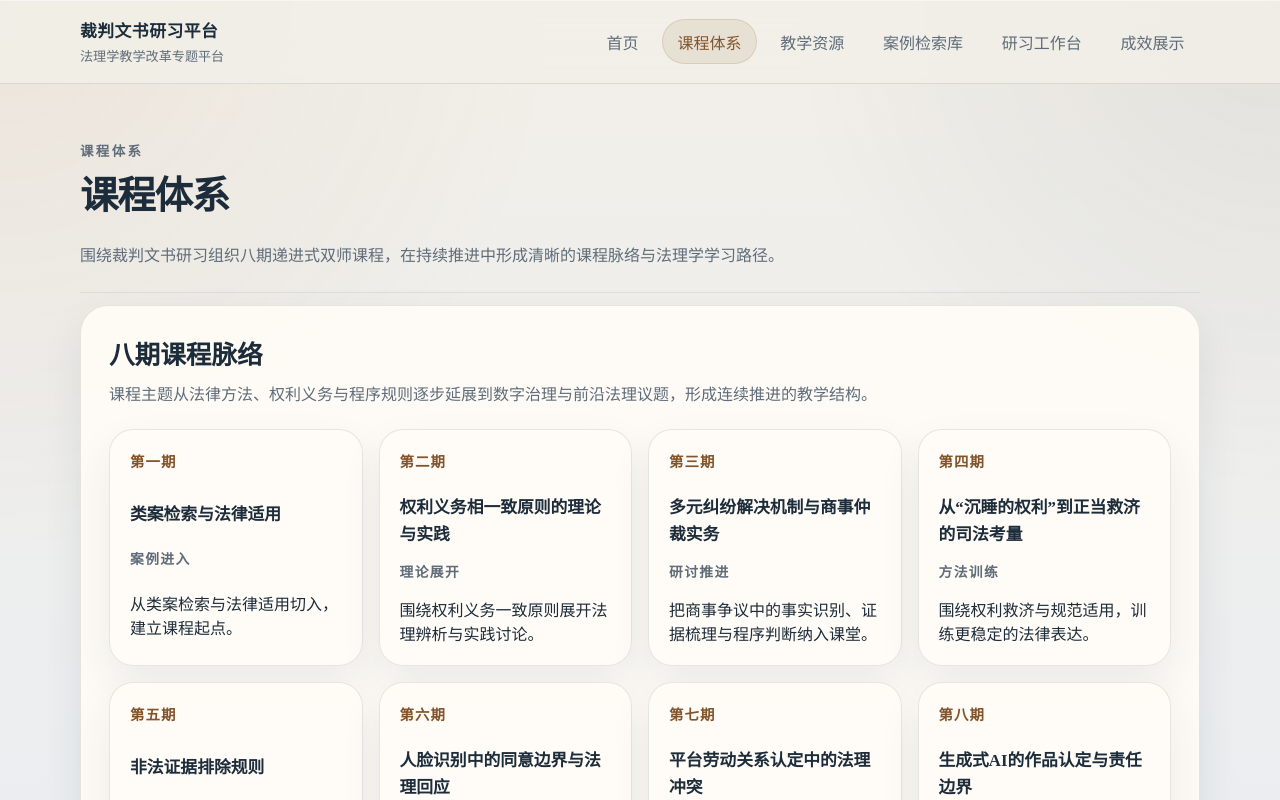
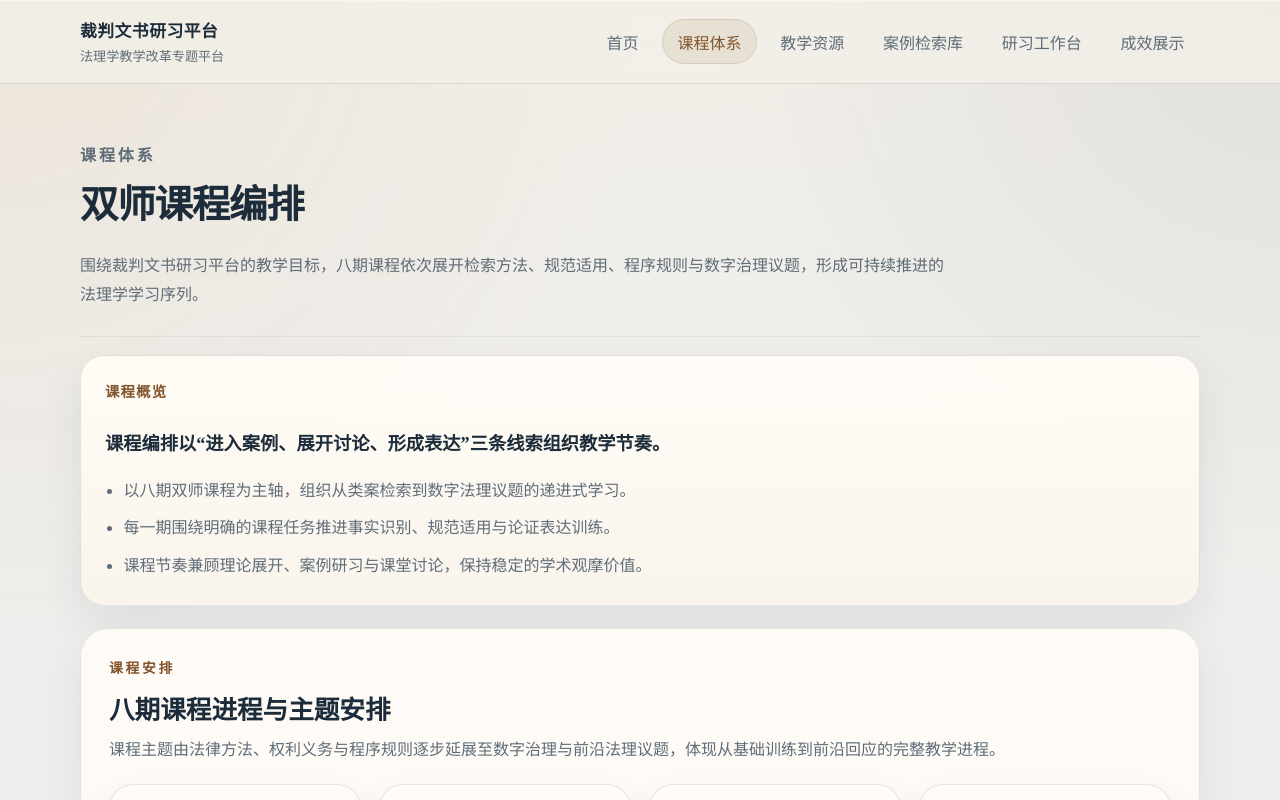
Before and after one commit to silent632/faxue-jiaoyu-showcase, a Next.js app: page /courses in a window 1280 px wide. Shown: the top 800 px of the page. Built offline with nearby package versions, Linux system fonts and the light colour scheme.

Commit message:
refactor: finish showcase page polish pass

```diff
--- a/app/courses/page.js
+++ b/app/courses/page.js
@@ -4,6 +4,11 @@ import { buildShowcaseContent } from "@/lib/showcase-content";
 
 export default function CoursesPage() {
   const content = buildShowcaseContent();
+  const pageHighlights = [
+    "以八期双师课程为主轴，组织从类案检索到数字法理议题的递进式学习。",
+    "每一期围绕明确的课程任务推进事实识别、规范适用与论证表达训练。",
+    "课程节奏兼顾理论展开、案例研习与课堂讨论，保持稳定的学术观摩价值。",
+  ];
   const timelineDetails = [
     { phase: "案例进入", focus: "从类案检索与法律适用切入，建立课程起点。" },
     { phase: "理论展开", focus: "围绕权利义务一致原则展开法理辨析与实践讨论。" },
@@ -22,13 +27,24 @@ export default function CoursesPage() {
       <div className="showcase-page-body">
         <section className="showcase-page-head">
           <p className="showcase-page-kicker">课程体系</p>
-          <h1>课程体系</h1>
-          <p>围绕裁判文书研习组织八期递进式双师课程，在持续推进中形成清晰的课程脉络与法理学学习路径。</p>
+          <h1>双师课程编排</h1>
+          <p>围绕裁判文书研习平台的教学目标，八期课程依次展开检索方法、规范适用、程序规则与数字治理议题，形成可持续推进的法理学学习序列。</p>
         </section>
 
+        <article className="showcase-card supporting-callout">
+          <span className="showcase-card-eyebrow">课程概览</span>
+          <strong>课程编排以“进入案例、展开讨论、形成表达”三条线索组织教学节奏。</strong>
+          <ul className="supporting-list">
+            {pageHighlights.map((item) => (
+              <li key={item}>{item}</li>
+            ))}
+          </ul>
+        </article>
+
         <ShowcaseSection
-          title="八期课程脉络"
-          description="课程主题从法律方法、权利义务与程序规则逐步延展到数字治理与前沿法理议题，形成连续推进的教学结构。"
+          title="八期课程进程与主题安排"
+          eyebrow="课程安排"
+          description="课程主题由法律方法、权利义务与程序规则逐步延展至数字治理与前沿法理议题，体现从基础训练到前沿回应的完整教学进程。"
           className="showcase-section-compact"
           aria-label="课程体系时间线"
         >
--- a/app/globals.css
+++ b/app/globals.css
@@ -250,9 +250,9 @@ main {
 
 .showcase-page-head {
   display: grid;
-  gap: 12px;
-  padding: 16px 0 22px;
-  margin-bottom: 12px;
+  gap: 14px;
+  padding: 18px 0 26px;
+  margin-bottom: 18px;
   border-bottom: 1px solid rgba(29, 44, 58, 0.08);
 }
 
@@ -278,6 +278,7 @@ main {
   max-width: 54rem;
   color: var(--muted);
   line-height: 1.8;
+  font-size: 1rem;
 }
 
 .showcase-card {
@@ -285,7 +286,7 @@ main {
   border: 1px solid var(--line);
   box-shadow: var(--shadow);
   border-radius: 24px;
-  padding: 20px;
+  padding: 24px;
 }
 
 .showcase-card-eyebrow {
@@ -309,11 +310,11 @@ main {
 .impact-card,
 .impact-summary {
   display: grid;
-  gap: 12px;
+  gap: 14px;
 }
 
 .course-card {
-  min-height: 216px;
+  min-height: 228px;
 }
 
 .course-card-title {
@@ -338,20 +339,20 @@ main {
 }
 
 .resource-card {
+  min-height: 208px;
+}
+
+.resource-card-note {
+  margin: 0;
+}
+
+.impact-card {
   min-height: 196px;
 }
 
-.resource-card-note {
-  margin: 0;
-}
-
-.impact-card {
-  min-height: 184px;
-}
-
 .impact-summary {
-  margin-top: 4px;
-  padding: 24px;
+  margin-top: 6px;
+  padding: 26px;
 }
 
 .impact-summary strong {
@@ -363,13 +364,18 @@ main {
   padding-left: 1.1rem;
   color: var(--muted);
   line-height: 1.8;
+}
+
+.impact-summary-list li + li,
+.supporting-list li + li {
+  margin-top: 8px;
 }
 
 .timeline-grid,
 .resource-grid,
 .impact-grid {
   display: grid;
-  gap: 16px;
+  gap: 18px;
 }
 
 .timeline-grid,
@@ -383,11 +389,35 @@ main {
 
 .stack-grid {
   display: grid;
-  gap: 20px;
+  gap: 22px;
 }
 
 .showcase-section-compact {
   margin-top: 0;
+}
+
+.supporting-callout {
+  display: grid;
+  gap: 16px;
+  margin-bottom: 22px;
+  background:
+    linear-gradient(180deg, rgba(255, 252, 247, 0.96), rgba(249, 244, 235, 0.96)),
+    linear-gradient(135deg, rgba(35, 67, 93, 0.04), transparent 52%);
+}
+
+.supporting-callout strong {
+  max-width: 52rem;
+  font-size: 1.14rem;
+  line-height: 1.7;
+}
+
+.supporting-list {
+  margin: 0;
+  padding-left: 1.15rem;
+  display: grid;
+  gap: 0;
+  color: var(--muted);
+  line-height: 1.85;
 }
 
 .showcase-problems {
```
Also changed, not shown: app/impact/page.js (+37 -4 lines), app/resources/page.js (+27 -4 lines), 1 other file (tests, documents, lock files or other folders).
